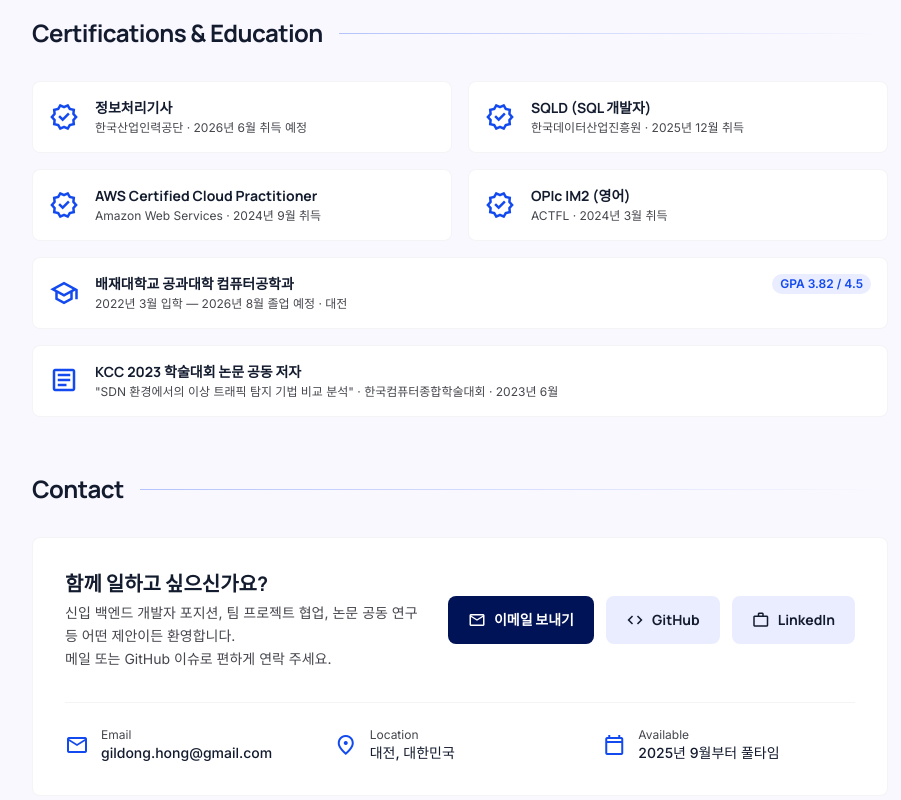
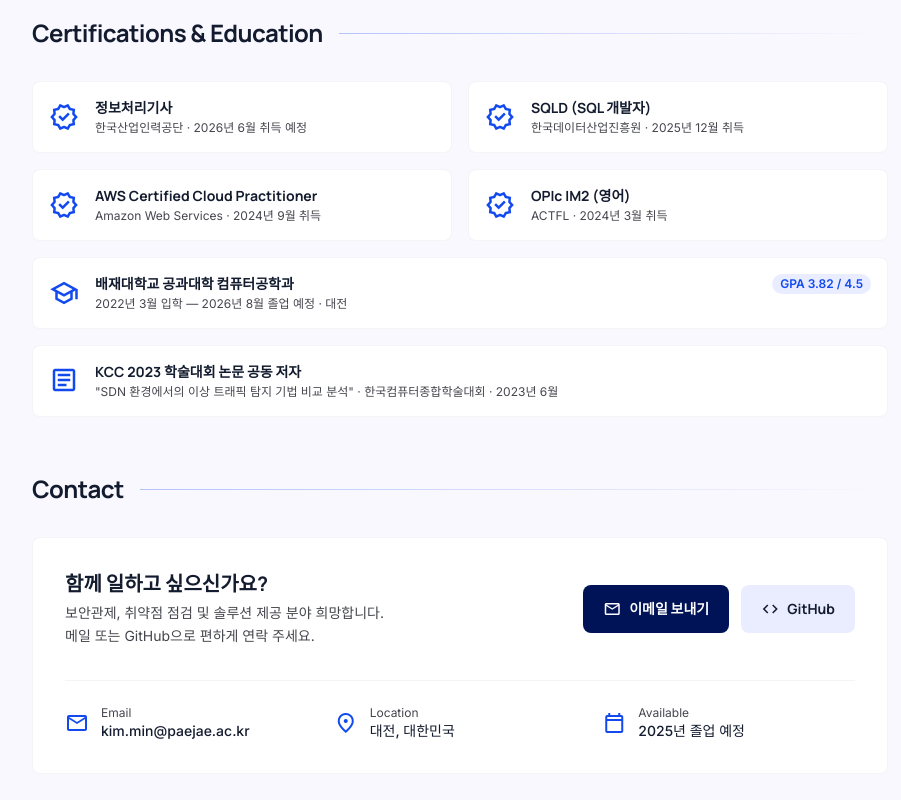
Before and after one commit to kimmin1122/profile-project, a website built with Vite: page index.html in a window 1280 px wide. Shown: the part 2342-3142 px from the top of the page, without its empty margins (360-1261 px from the left). Built offline with nearby package versions, Linux system fonts and the light colour scheme.

Commit message:
Update contact section and GitHub link for Kim Min

```diff
--- a/index.html
+++ b/index.html
@@ -622,22 +622,18 @@
             <div>
               <p class="font-headline text-xl font-bold text-on-surface mb-1">함께 일하고 싶으신가요?</p>
               <p class="font-body text-on-surface-variant text-sm leading-relaxed">
-                신입 백엔드 개발자 포지션, 팀 프로젝트 협업, 논문 공동 연구 등 어떤 제안이든 환영합니다.<br>
-                메일 또는 GitHub 이슈로 편하게 연락 주세요.
+                 보안관제, 취약점 점검 및 솔루션 제공 분야 희망합니다.<br>
+                 메일 또는 GitHub으로 편하게 연락 주세요.
               </p>
             </div>
             <div class="flex flex-wrap gap-3 shrink-0">
-              <a href="mailto:gildong.hong@gmail.com" class="flex items-center gap-2 px-5 py-2.5 bg-primary-container text-on-primary rounded-xl font-headline font-bold text-sm hover:opacity-90 transition-opacity">
+              <a href="mailto:kim.min@paejae.ac.kr" class="flex items-center gap-2 px-5 py-2.5 bg-primary-container text-on-primary rounded-xl font-headline font-bold text-sm hover:opacity-90 transition-opacity">
                 <span class="material-symbols-outlined text-lg">mail</span>
                 이메일 보내기
               </a>
-              <a href="https://github.com/gildong-hong" target="_blank" rel="noopener noreferrer" class="flex items-center gap-2 px-5 py-2.5 bg-surface-container rounded-xl font-headline font-bold text-sm text-on-surface hover:bg-surface-container-high transition-colors">
+              <a href="https://github.com/kimmin1122" target="_blank" rel="noopener noreferrer" class="flex items-center gap-2 px-5 py-2.5 bg-surface-container rounded-xl font-headline font-bold text-sm text-on-surface hover:bg-surface-container-high transition-colors">
                 <span class="material-symbols-outlined text-lg">code</span>
                 GitHub
-              </a>
-              <a href="https://linkedin.com/in/gildong-hong" target="_blank" rel="noopener noreferrer" class="flex items-center gap-2 px-5 py-2.5 bg-surface-container rounded-xl font-headline font-bold text-sm text-on-surface hover:bg-surface-container-high transition-colors">
-                <span class="material-symbols-outlined text-lg">work</span>
-                LinkedIn
               </a>
             </div>
           </div>
@@ -648,7 +644,7 @@
               <span class="material-symbols-outlined text-surface-tint">mail</span>
               <div>
                 <div class="font-label text-xs text-on-surface-variant">Email</div>
-                <div class="font-body text-sm text-on-surface font-medium">gildong.hong@gmail.com</div>
+                <div class="font-body text-sm text-on-surface font-medium">kim.min@paejae.ac.kr</div>
               </div>
             </div>
             <div class="flex items-center gap-3">
@@ -662,7 +658,7 @@
               <span class="material-symbols-outlined text-surface-tint">calendar_today</span>
               <div>
                 <div class="font-label text-xs text-on-surface-variant">Available</div>
-                <div class="font-body text-sm text-on-surface font-medium">2025년 9월부터 풀타임</div>
+                <div class="font-body text-sm text-on-surface font-medium">2025년 졸업 예정</div>
               </div>
             </div>
           </div>
--- a/src/hero.ts
+++ b/src/hero.ts
@@ -8,7 +8,7 @@ const heroLinkText = {
 } as const;
 
 const heroLinkLabels = {
-  email: "lifeprof@naver.com으로 이메일 보내기",
+  email: "kim.min@paejae.ac.kr으로 이메일 보내기",
   career: "상세 이력 섹션으로 이동"
 } as const;
 
```
